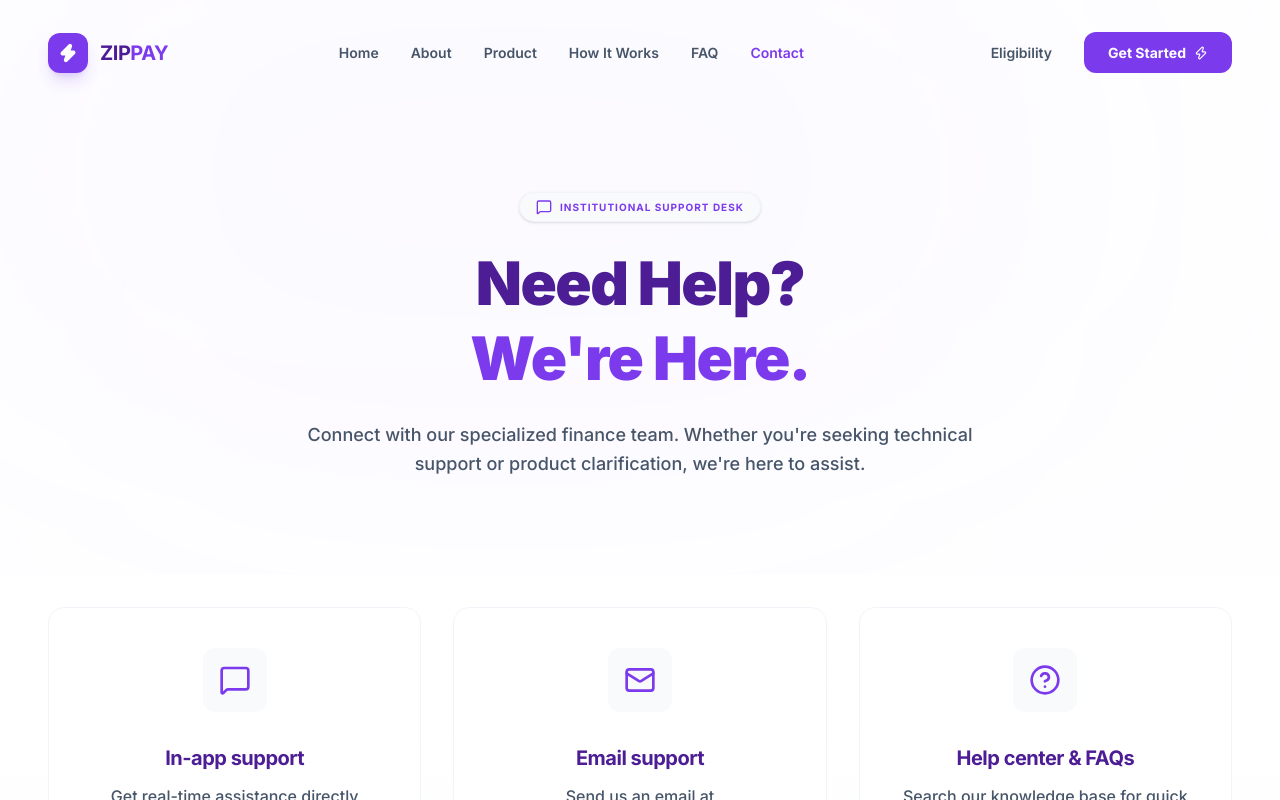
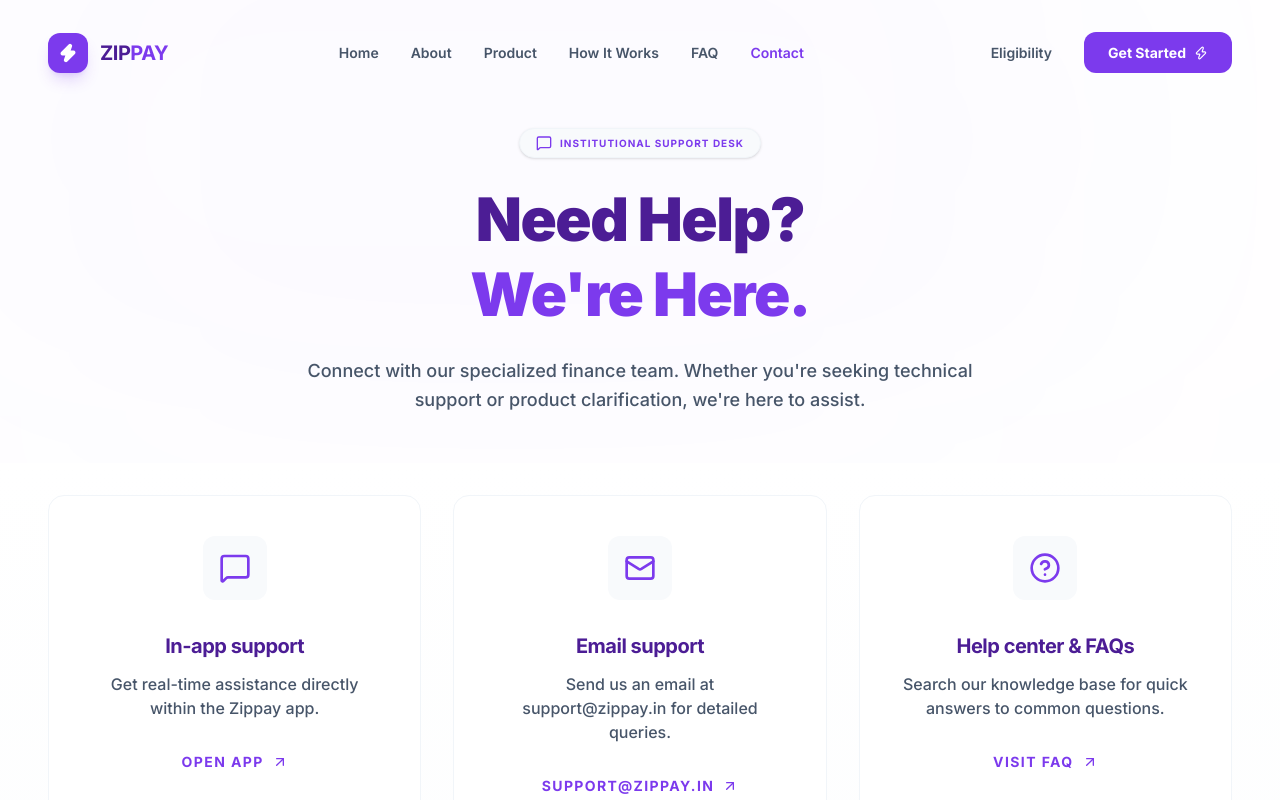
Before and after one commit to simmitiwari770-beep/zippay, a React (Vite) app: page /contact in a window 1280 px wide. Shown: the top 800 px of the page. Built offline with nearby package versions, Linux system fonts and the light colour scheme.

Commit message:
UI: Synchronize top spacing across all main pages to match About page

```diff
--- a/src/pages/Contact.jsx
+++ b/src/pages/Contact.jsx
@@ -85,7 +85,7 @@ export default function Contact() {
   return (
     <main className="overflow-hidden">
       {/* Contact Hero — Professional Redesign */}
-      <section className="relative pt-32 pb-16 md:pt-48 md:pb-24 overflow-hidden bg-white">
+      <section className="relative pt-32 pb-12 overflow-hidden bg-white">
         <div className="hero-glow !bg-primary-600/[0.03]" />
 
 
--- a/src/pages/HowItWorks.jsx
+++ b/src/pages/HowItWorks.jsx
@@ -86,7 +86,7 @@ export default function HowItWorks() {
   return (
     <main className="overflow-hidden">
       {/* Hero — Flagship Redesign */}
-      <section className="relative pt-32 pb-20 md:pt-48 md:pb-32 overflow-hidden">
+      <section className="relative pt-32 pb-16 overflow-hidden">
         <div className="hero-glow" />
         <div
           ref={heroRef}
--- a/src/pages/Product.jsx
+++ b/src/pages/Product.jsx
@@ -92,7 +92,7 @@ export default function Product() {
   return (
     <main className="overflow-hidden">
       {/* Product Hero — Professional Finance Redesign */}
-      <section className="relative pt-32 pb-16 md:pt-48 md:pb-32 overflow-hidden bg-white">
+      <section className="relative pt-32 pb-16 overflow-hidden bg-white">
         <div className="hero-glow !bg-primary-600/[0.03]" />
         <div
           ref={heroRef}
```
